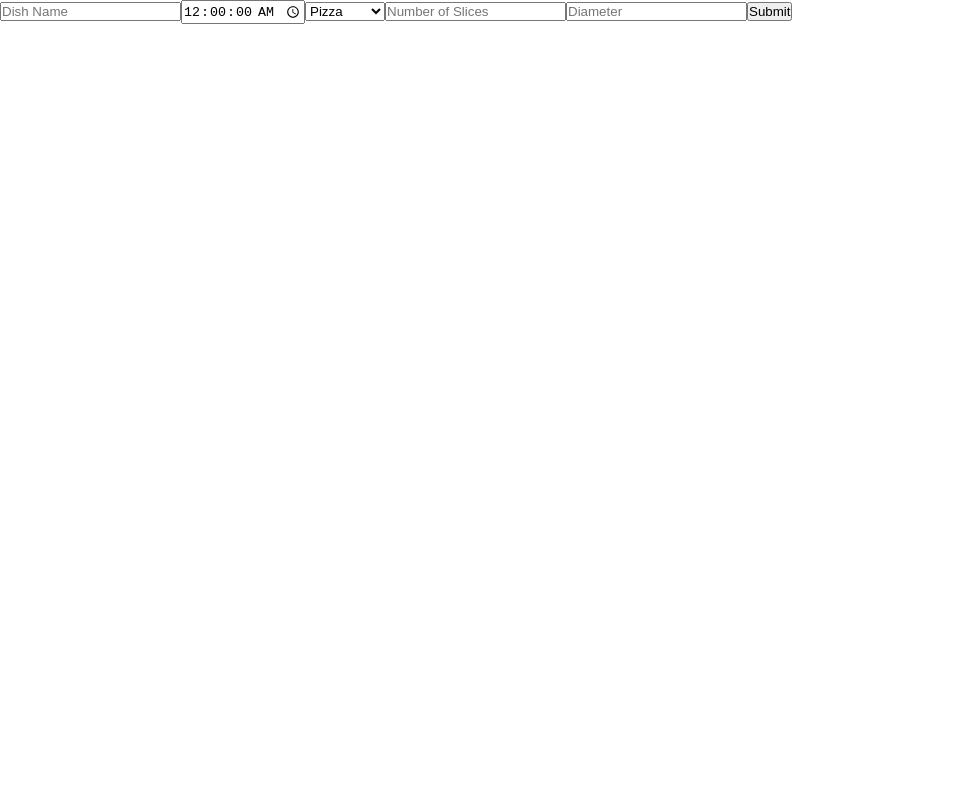
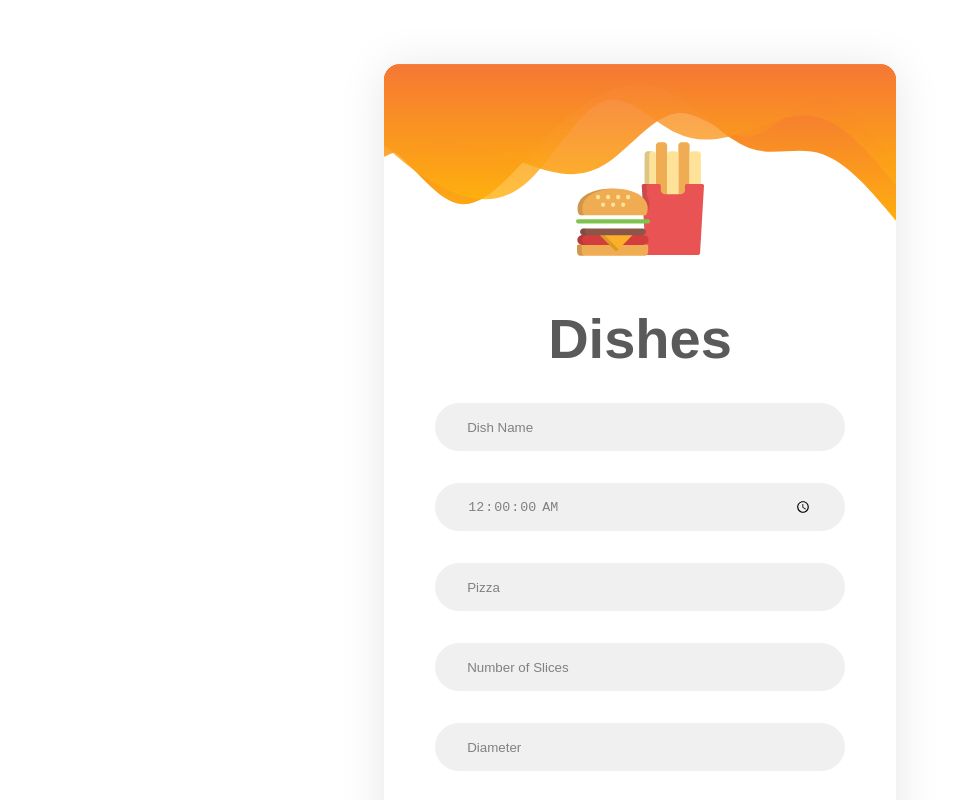
Before and after one commit to baqardo/dishes-form, a React (Create React App) app: page / in a window 1280 px wide. Shown: the top 800 px of the page, without its empty margins (0-959 px from the left). Built offline with nearby package versions, Linux system fonts and the light colour scheme.

Commit message:
Form Design

```diff
--- a/src/App.js
+++ b/src/App.js
@@ -1,11 +1,9 @@
 import "./App.scss";
-import Header from "./components/Header/Header";
 import Form from "./containers/Form/Form";
 
 function App() {
   return (
     <div className="app">
-      <Header />
       <Form />
     </div>
   );
--- a/src/components/Button/Button.scss
+++ b/src/components/Button/Button.scss
@@ -0,0 +1,20 @@
+.button {
+  margin: auto;
+  padding: 0 2rem;
+
+  height: 3rem;
+  width: 40%;
+
+  border-radius: 1.5rem;
+  border: none;
+  background-color: #f8aa00;
+
+  font-size: 1.25rem;
+  color: #fff;
+
+  transition: all 0.3s;
+
+  @media screen and (max-width: 640px) {
+    font-size: 1rem;
+  }
+}
--- a/src/components/Field/Field.js
+++ b/src/components/Field/Field.js
@@ -5,12 +5,12 @@ import "./Field.scss";
 const Field = props => {
   const fieldTemplates = {
     input: () => (
-      <input className="field__input" {...props.elementConfig} value={props.value} onChange={props.changed} />
+      <input className="field__input" {...props.elementConfig} value={props.value} onChange={props.changed} required />
     ),
     select: () => (
-      <select className="field__select" value={props.value} onChange={props.changed}>
+      <select className="field__input field__input--select" value={props.value} onChange={props.changed}>
         {props.elementConfig.options.map(option => (
-          <option key={option.value} value={option.value}>
+          <option className="field__option" key={option.value} value={option.value}>
             {option.displayValue}
           </option>
         ))}
--- a/src/components/Field/Field.scss
+++ b/src/components/Field/Field.scss
@@ -0,0 +1,51 @@
+.field {
+  &__input {
+    display: block;
+    margin: 0 auto;
+    padding: 0 2rem;
+
+    height: 3rem;
+    width: 80%;
+
+    border-radius: 1.5rem;
+    border: none;
+    background-color: rgb(240, 240, 240);
+    color: rgb(128, 128, 128);
+
+    transition: all 0.3s;
+
+    &:hover,
+    &:focus {
+      outline: none;
+      background-color: #faf0e2;
+    }
+
+    &--select {
+      -moz-appearance: none;
+      -webkit-appearance: none;
+      appearance: none;
+
+      margin-bottom: 2rem;
+
+      cursor: pointer;
+    }
+
+    &:not(&:last-of-type) {
+      margin-bottom: 2rem;
+    }
+  }
+
+  &__option {
+    background-color: rgb(240, 240, 240);
+    color: rgb(128, 128, 128);
+  }
+}
+
+::placeholder {
+  color: rgb(128, 128, 128);
+  opacity: 1;
+}
+
+::-ms-input-placeholder {
+  color: rgb(128, 128, 128);
+}
--- a/src/containers/Form/Form.js
+++ b/src/containers/Form/Form.js
@@ -3,6 +3,9 @@ import Button from "../../components/Button/Button";
 import Field from "../../components/Field/Field";
 
 import "./Form.scss";
+
+import logoImage from "../../assets/svg/logo.svg";
+import waveImage from "../../assets/svg/wave.svg";
 
 class Form extends Component {
   state = {
@@ -250,10 +253,17 @@ class Form extends Component {
     });
 
     return (
-      <form className="form" onSubmit={this.submitHandler}>
-        {elementsToRender}
-        <Button>Submit</Button>
-      </form>
+      <div className="form-wrapper">
+        <form className="form" onSubmit={this.submitHandler}>
+          <div className="form__decorations">
+            <img className="form__wave" src={waveImage} alt="logo" />
+            <img className="form__logo" src={logoImage} alt="" />
+          </div>
+          <h1 className="form__title">Dishes</h1>
+          {elementsToRender}
+          <Button>Submit</Button>
+        </form>
+      </div>
     );
   }
 }
--- a/src/containers/Form/Form.scss
+++ b/src/containers/Form/Form.scss
@@ -0,0 +1,54 @@
+.form {
+  display: flex;
+  flex-direction: column;
+
+  width: 40%;
+  min-height: 850px;
+
+  margin: 4rem auto;
+
+  border-radius: 1rem;
+  box-shadow: 0 4px 48px rgba(0, 0, 0, 0.1);
+
+  @media screen and (min-width: 1280px) {
+    height: 900px;
+  }
+  @media screen and (max-width: 960px) {
+    width: 60%;
+  }
+  @media screen and (max-width: 640px) {
+    width: 80%;
+  }
+
+  &-wrapper {
+    width: 100%;
+  }
+
+  &__decorations {
+    position: relative;
+  }
+
+  &__wave {
+    border-radius: 1rem 1rem;
+  }
+
+  &__logo {
+    width: 25%;
+
+    position: absolute;
+    top: 40%;
+    left: 50%;
+    transform: translateX(-50%);
+  }
+
+  &__title {
+    margin-top: 4rem;
+    margin-bottom: 2rem;
+
+    font-family: Arial, Helvetica, sans-serif;
+    font-size: 3.5rem;
+    color: rgb(90, 90, 90);
+
+    text-align: center;
+  }
+}
```
Also changed, not shown: src/components/Header/Header.js (deleted, +0 -7 lines), src/assets/svg/logo.svg (added), src/assets/svg/wave.svg (added), src/components/Header/Header.scss (deleted).
